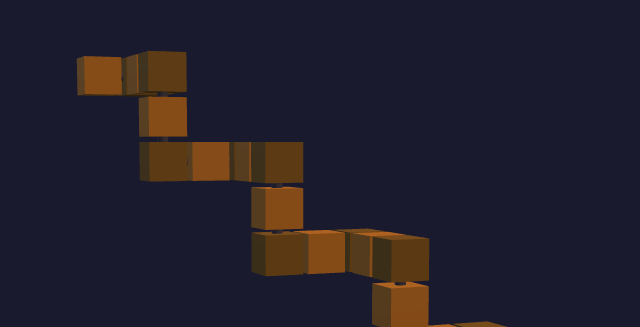
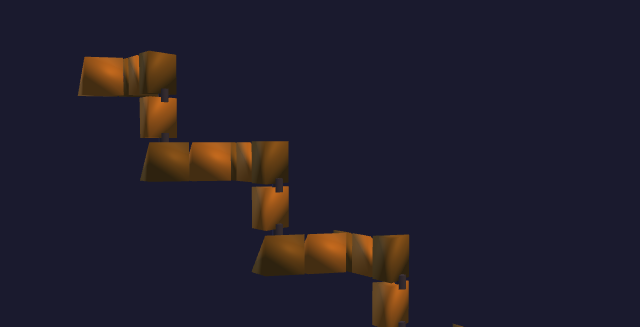
Before and after one commit to EricSpencer00/rubix-snake-puzzle, a plain HTML site: page docs/index.html in a window 1280 px wide. Shown: the part 148-475 px from the top of the page, without its empty margins (340-980 px from the left). Drawn offline with nearby package versions, Linux system fonts and the light colour scheme; animation ran at ten frames a second; a web font is replaced by a local one.

Commit message:
Render Rubik's Snake as triangular pieces

```diff
--- a/docs/index.html
+++ b/docs/index.html
@@ -852,6 +852,30 @@ function snakePositions(config) {
   return { positions, orientations, collisions };
 }
 
+function createWedgeGeometry(width = 0.88, length = 0.92) {
+  const halfWidth = width / 2;
+  const halfLength = length / 2;
+  const vertices = new Float32Array([
+    -halfWidth, -halfWidth, -halfLength,
+     halfWidth, -halfWidth, -halfLength,
+    -halfWidth,  halfWidth, -halfLength,
+    -halfWidth, -halfWidth,  halfLength,
+     halfWidth, -halfWidth,  halfLength,
+    -halfWidth,  halfWidth,  halfLength,
+  ]);
+  const indices = [
+    0, 2, 1,  3, 4, 5,
+    0, 1, 4,  0, 4, 3,
+    1, 2, 5,  1, 5, 4,
+    2, 0, 3,  2, 3, 5,
+  ];
+  const geometry = new THREE.BufferGeometry();
+  geometry.setAttribute('position', new THREE.BufferAttribute(vertices, 3));
+  geometry.setIndex(indices);
+  geometry.computeVertexNormals();
+  return geometry;
+}
+
 function buildSnakeGeometry(group, config, baseColor, darkColor) {
   while (group.children.length) group.remove(group.children[0]);
 
@@ -860,7 +884,8 @@ function buildSnakeGeometry(group, config, baseColor, darkColor) {
   const cy = positions.reduce((s,p) => s+p[1], 0) / positions.length;
   const cz = positions.reduce((s,p) => s+p[2], 0) / positions.length;
 
-  const geo = new THREE.BoxGeometry(0.88, 0.88, 0.88);
+  const wedgeGeo = createWedgeGeometry();
+  const longAxis = new THREE.Vector3(0, 0, 1);
 
   positions.forEach((p, i) => {
     const isCollision = collisions.has(i);
@@ -869,8 +894,18 @@ function buildSnakeGeometry(group, config, baseColor, darkColor) {
       roughness: 0.6,
       metalness: 0.1,
     });
-    const mesh = new THREE.Mesh(geo, mat);
+    const mesh = new THREE.Mesh(wedgeGeo, mat);
     mesh.position.set(p[0]-cx, p[1]-cy, p[2]-cz);
+
+    const anchor = positions[i + 1] || positions[i - 1];
+    if (anchor) {
+      const direction = new THREE.Vector3(
+        anchor[0] - p[0],
+        anchor[1] - p[1],
+        anchor[2] - p[2]
+      ).normalize();
+      mesh.quaternion.setFromUnitVectors(longAxis, direction);
+    }
     group.add(mesh);
 
     // Connection cylinder
```
